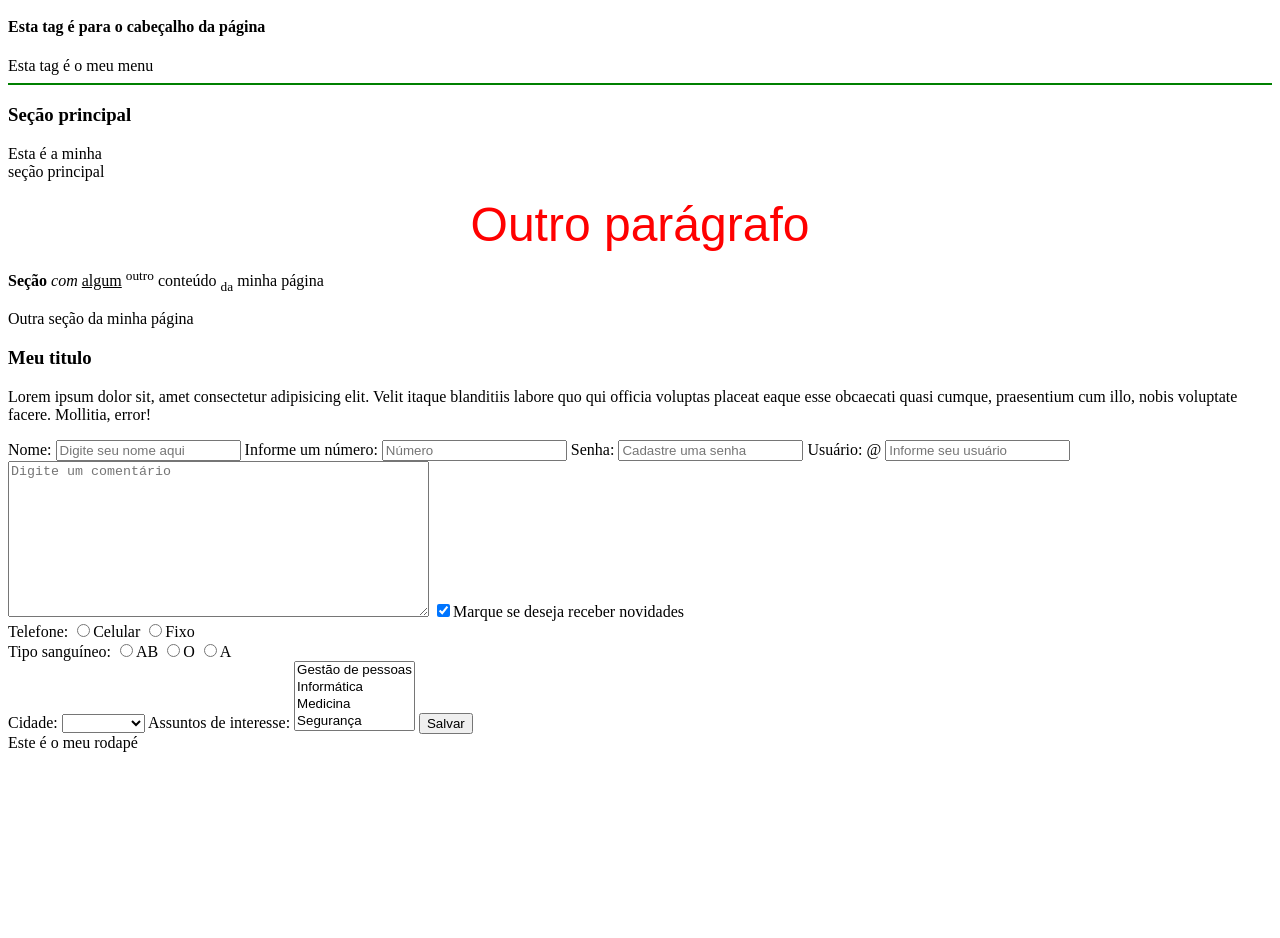
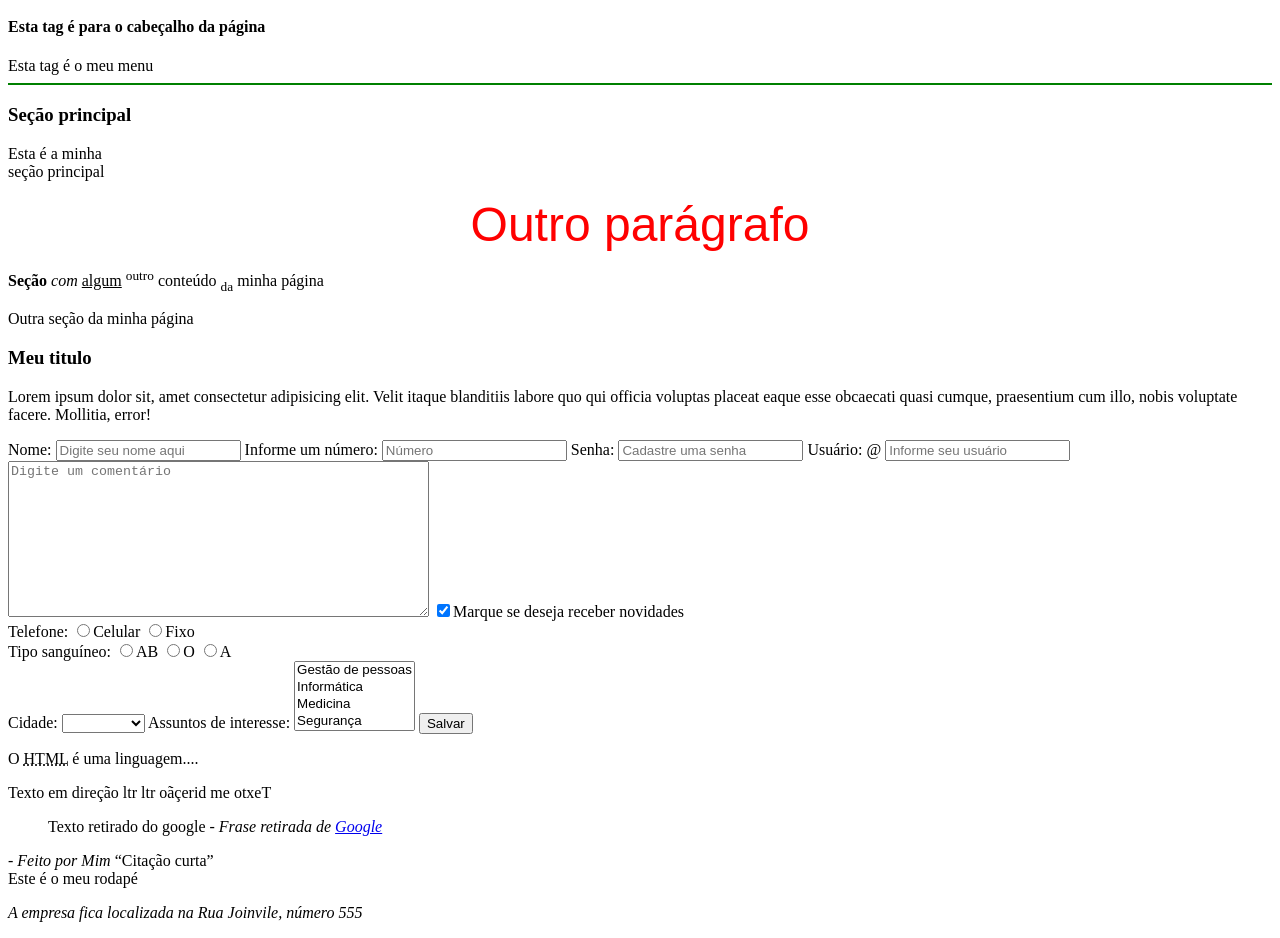
Before and after one commit to tskistner/curso-html, a plain HTML site: page index.html in a window 1280 px wide. Shown: the part 152-1090 px from the top of the page. Before the commit the page ends 912 px from the top, so only its background shows below. Drawn offline with Linux system fonts and the light colour scheme.

Commit message:
Add files via upload

```diff
--- a/index.html
+++ b/index.html
@@ -87,8 +87,21 @@
         <button>Salvar</button>
     </form>
 
+    <section>
+        <p> O <abbr title="Hyper Text Markup Language">HTML</abbr> é uma linguagem.... </p>
+        <bdo dir="ltr">Texto em direção ltr</bdo>
+        <bdo dir="rtl">Texto em direção rtl</bdo>
+        <blockquote cite="http://www.google.com">Texto retirado do google
+            <cite>- Frase retirada de <a href="http://www.google.com.br">Google</a></cite></blockquote>
+        <cite> - Feito por Mim</cite>
+        <q>Citação curta</q>
+    </section>
+
     <footer>
         Este é o meu rodapé
+        <address>
+            <p>A empresa fica localizada na Rua Joinvile, número 555</p>
+        </address>
     </footer>
 
 </body>
```
